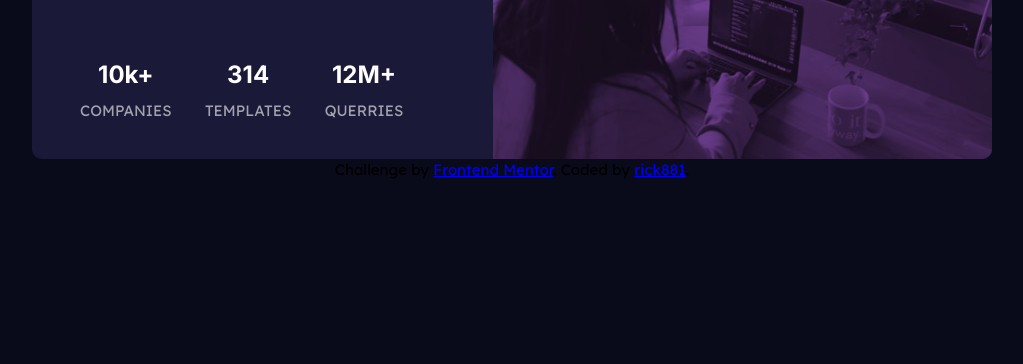
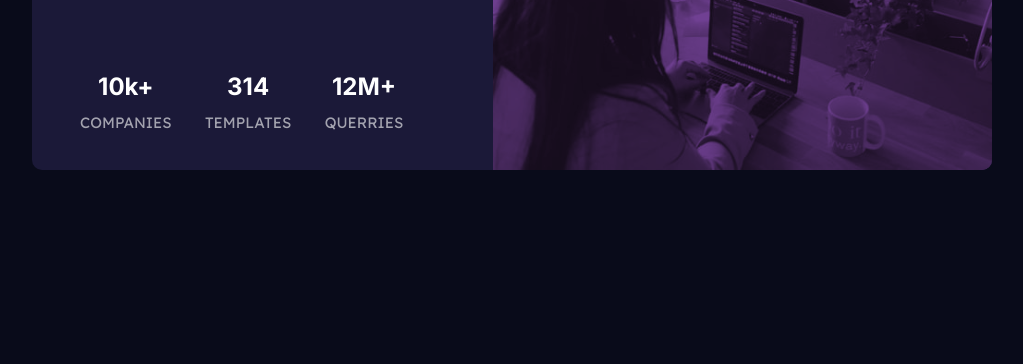
Before and after one commit to rick881/stats-preview-card, a plain HTML site: page index.html in a window 1280 px wide. Shown: the part 436-800 px from the top of the page, without its empty margins (128-1151 px from the left). Drawn offline with Linux system fonts and the light colour scheme.

Commit message:
Update index.html

```diff
--- a/index.html
+++ b/index.html
@@ -32,10 +32,5 @@
     </div>
   </main>
 
-  <footer class="attribution">
-    Challenge by <a href="https://www.frontendmentor.io?ref=challenge" target="_blank">Frontend Mentor</a>.
-    Coded by <a href="#">rick881</a>.
-  </footer>
-
 </body>
 </html>
```
